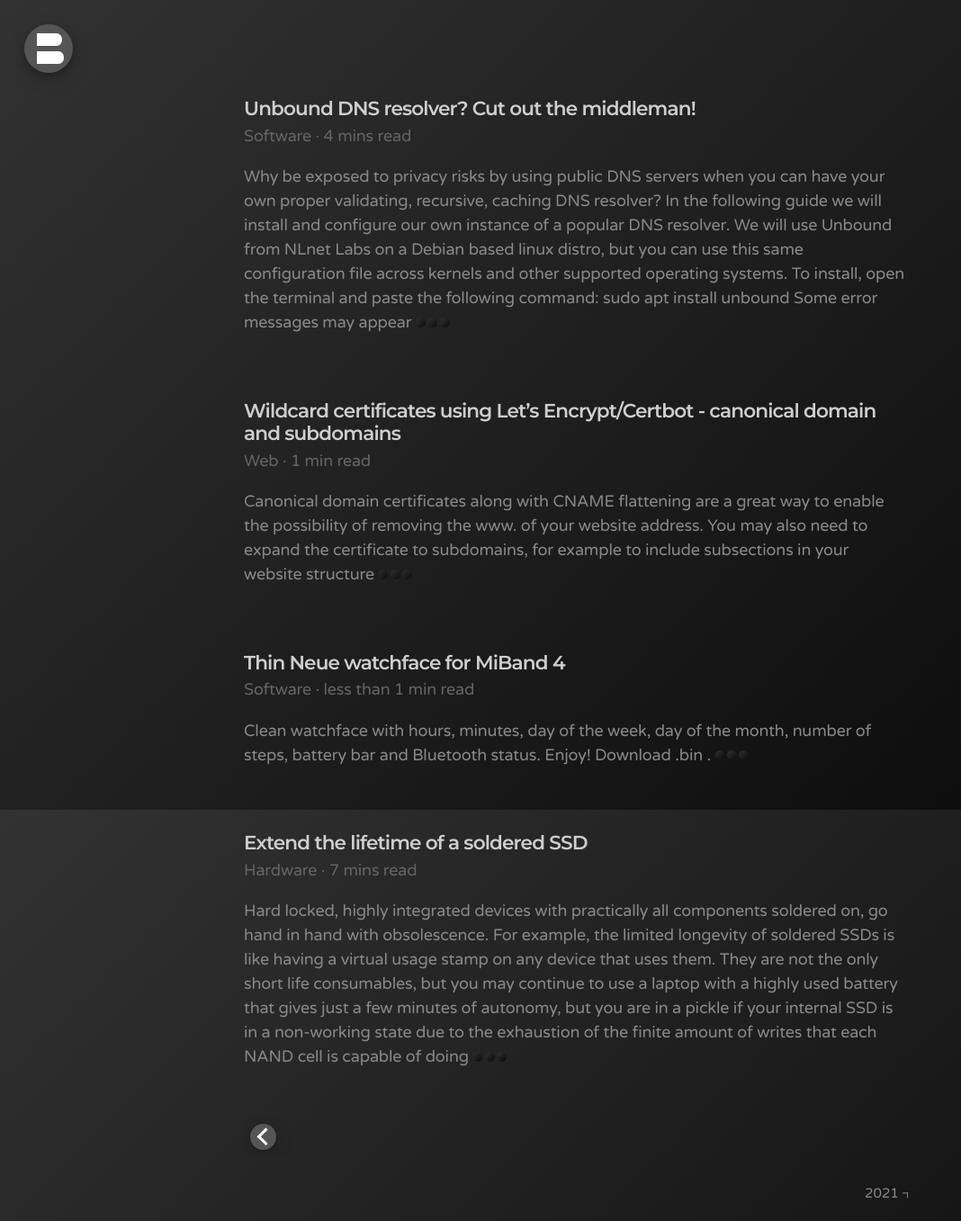
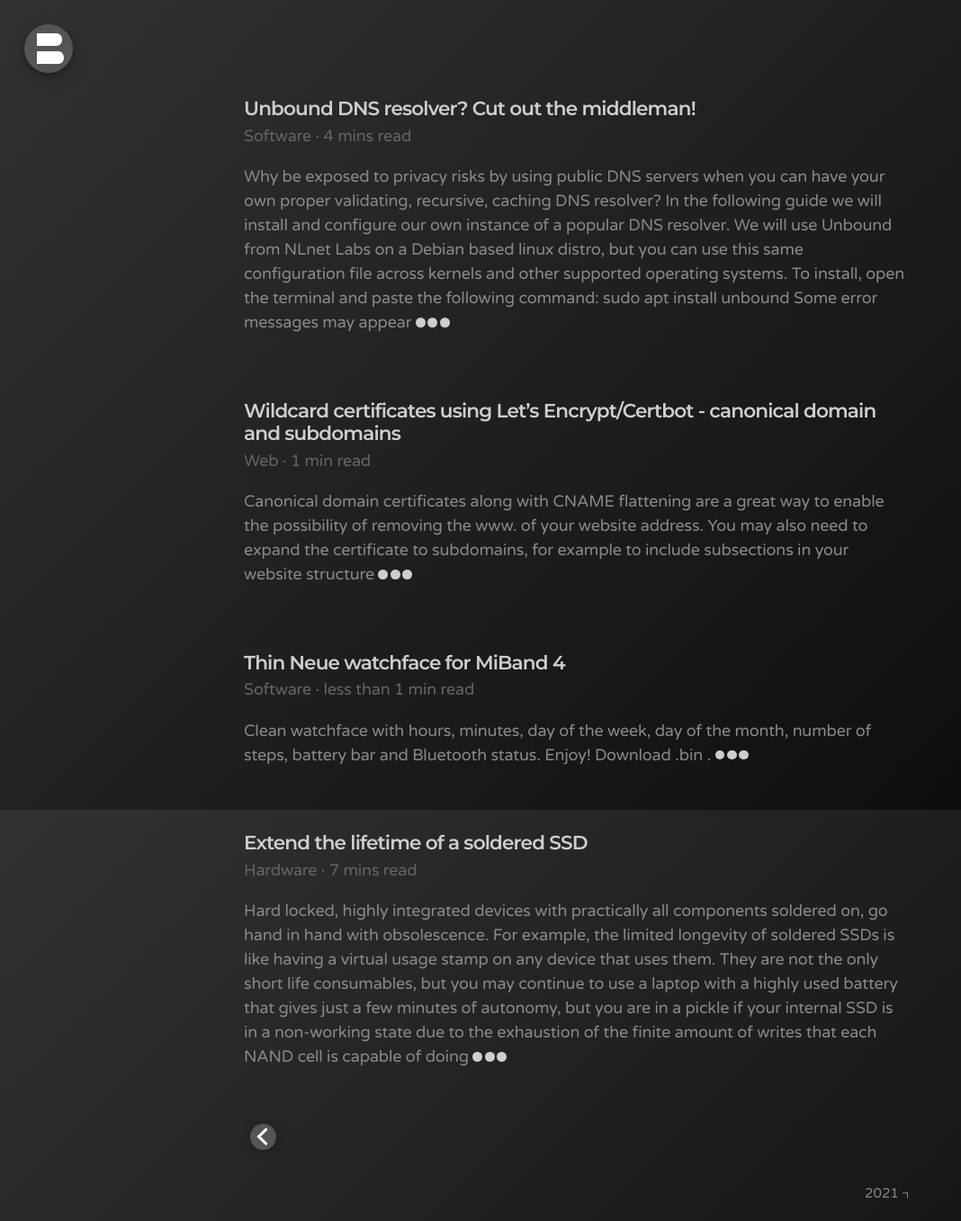
Before and after one commit to bonina/bonina.github.io, a Jekyll site: the page built from index.html, in a window 1280 px wide. Shown: the whole page at 90% size, without its empty margins (0-1068 px from the left). Built offline with Jekyll 4.4.1, drawn with Linux system fonts in a browser that asks for light colours; the list of posts is cut into pages by our own code.

Commit message:
Update _posts.scss

```diff
--- a/_sass/_posts.scss
+++ b/_sass/_posts.scss
@@ -66,9 +66,7 @@ input {
 .dot {
   height: 0.6rem;
   width: 0.6rem;
-  background: linear-gradient(135deg, rgba(50,50,50,1) 0%,rgba(10,10,10,1) 100%);
-  border: 0.05rem;
-  border-color: #CECECE;
+  background: #CECECE;
   border-radius: 50%;
   display: inline-block;
   //border-style: solid;
```
